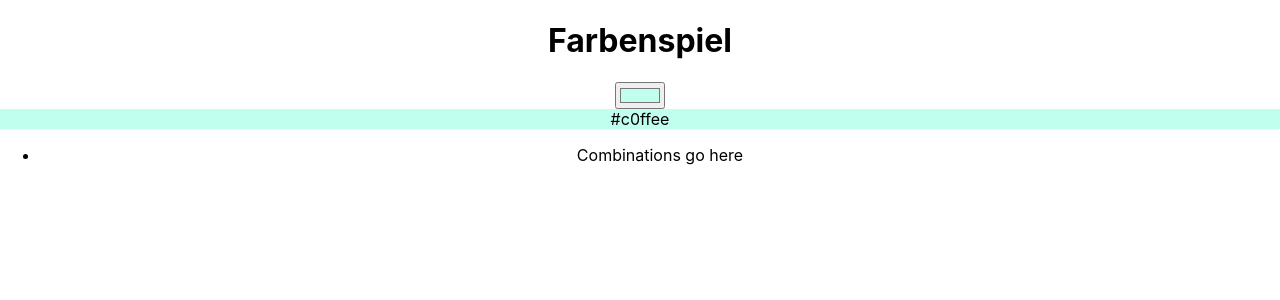
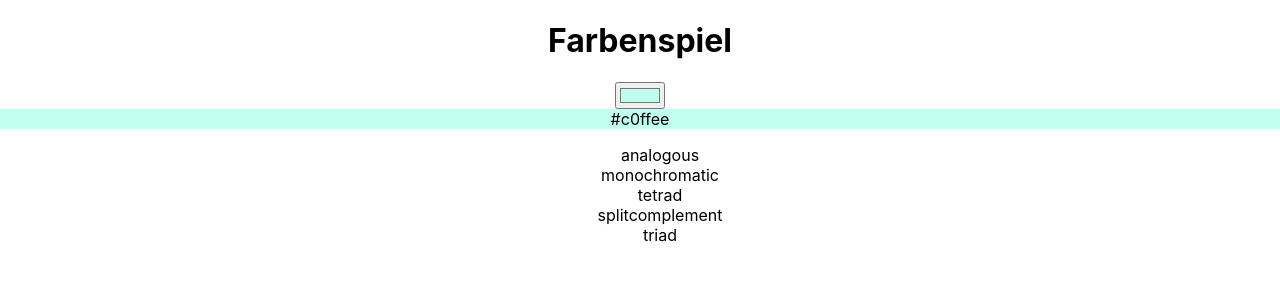
Before and after one commit to mariofink/farbenspiel-react, a React (Create React App) app: page / in a window 1280 px wide. Shown: the top 300 px of the page. Built offline with nearby package versions, Linux system fonts and the light colour scheme.

Commit message:
add ColourCombinations type

```diff
--- a/src/components/Farbenspiel.tsx
+++ b/src/components/Farbenspiel.tsx
@@ -1,8 +1,17 @@
 import { useState } from "react";
+import { ColourCombinations } from "../types";
 import Farbfeld from "./Farbfeld";
+import Farbkombination from "./Farbkombination";
 
 function Farbenspiel() {
   const [baseColour, setBaseColour] = useState("#c0ffee");
+  const combinations: ColourCombinations[] = [
+    "analogous",
+    "monochromatic",
+    "tetrad",
+    "splitcomplement",
+    "triad",
+  ];
   return (
     <main>
       <h1>Farbenspiel</h1>
@@ -13,7 +22,9 @@ function Farbenspiel() {
       />
       <Farbfeld colour={baseColour} />
       <ul>
-        <li>Combinations go here</li>
+        {combinations.map((combination) => (
+          <Farbkombination combination={combination as ColourCombinations} />
+        ))}
       </ul>
     </main>
   );
--- /dev/null
+++ b/src/components/Farbkombination.tsx
@@ -0,0 +1,11 @@
+import { ColourCombinations } from "../types";
+
+type props = {
+  combination: ColourCombinations;
+};
+
+function Farbkombination({ combination }: props) {
+  return <div>{combination}</div>;
+}
+
+export default Farbkombination;
--- /dev/null
+++ b/src/types.ts
@@ -0,0 +1,6 @@
+export type ColourCombinations =
+  | "analogous"
+  | "monochromatic"
+  | "tetrad"
+  | "splitcomplement"
+  | "triad";
```
